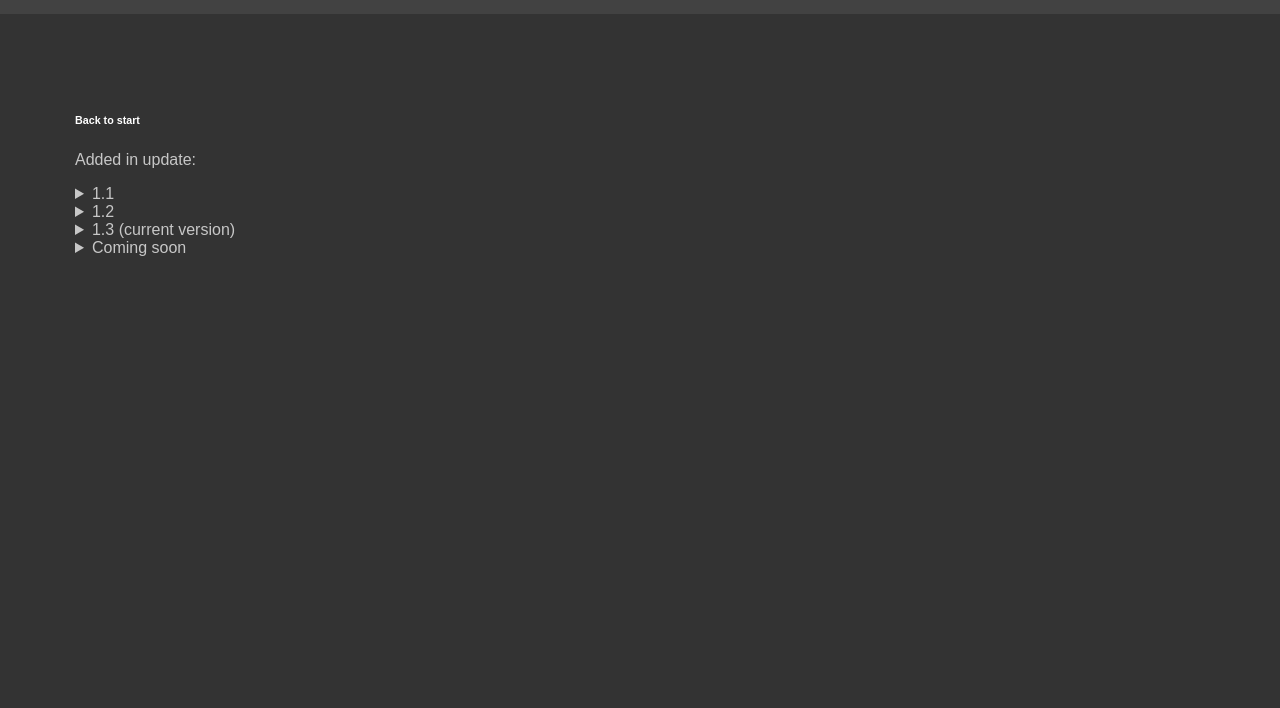
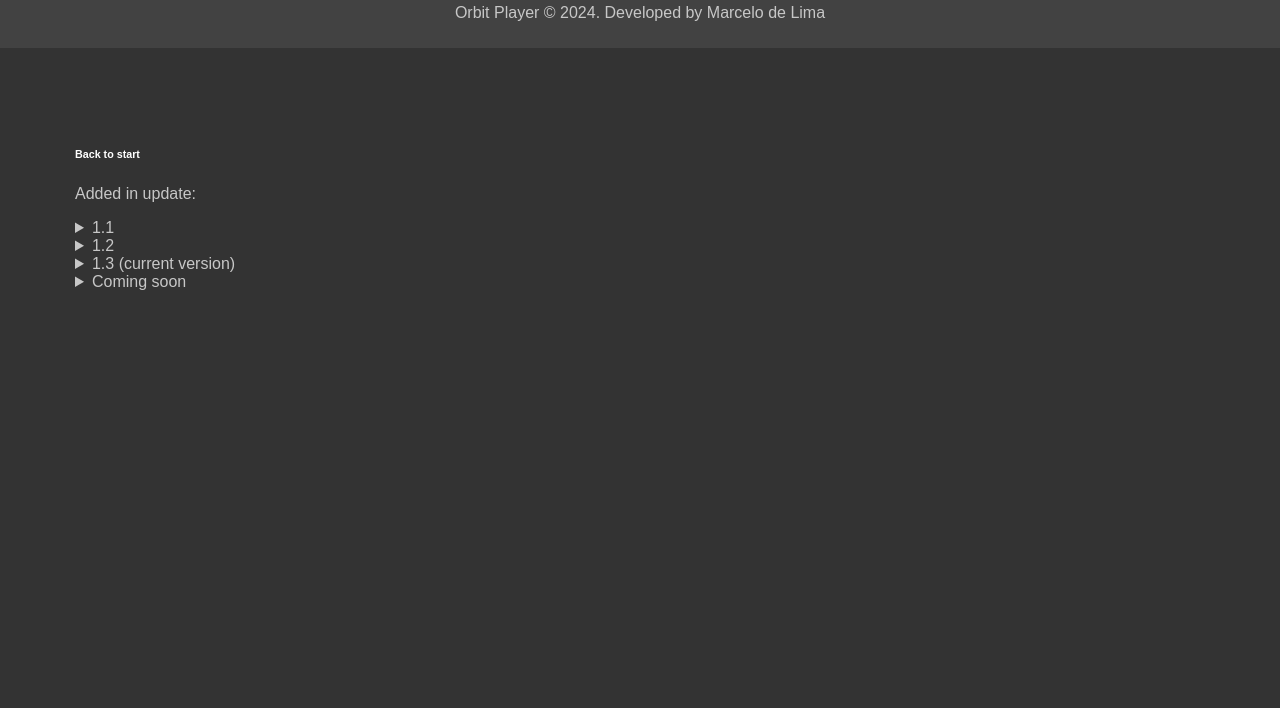
Before and after one commit to tesseractrix/orbitplayer, a plain HTML site: page news.html in a window 1280 px wide. Shown: the part 92-800 px from the top of the page. Drawn offline with Linux system fonts and the light colour scheme.

Commit message:
Update copyright 2024

```diff
--- a/news.html
+++ b/news.html
@@ -13,7 +13,7 @@
 
   <header>
     <p><a href="start.html"><img src="img/orbit_white.png" width="140" height="50" title="Orbit Player" ></a></p>
-
+    <p>Orbit Player © 2024. Developed by Marcelo de Lima</p>
         <!-- Botão fixo -->
 		<button id="fixedButton" onclick="toggleDarkMode()">Switch Theme</button>
 
```
